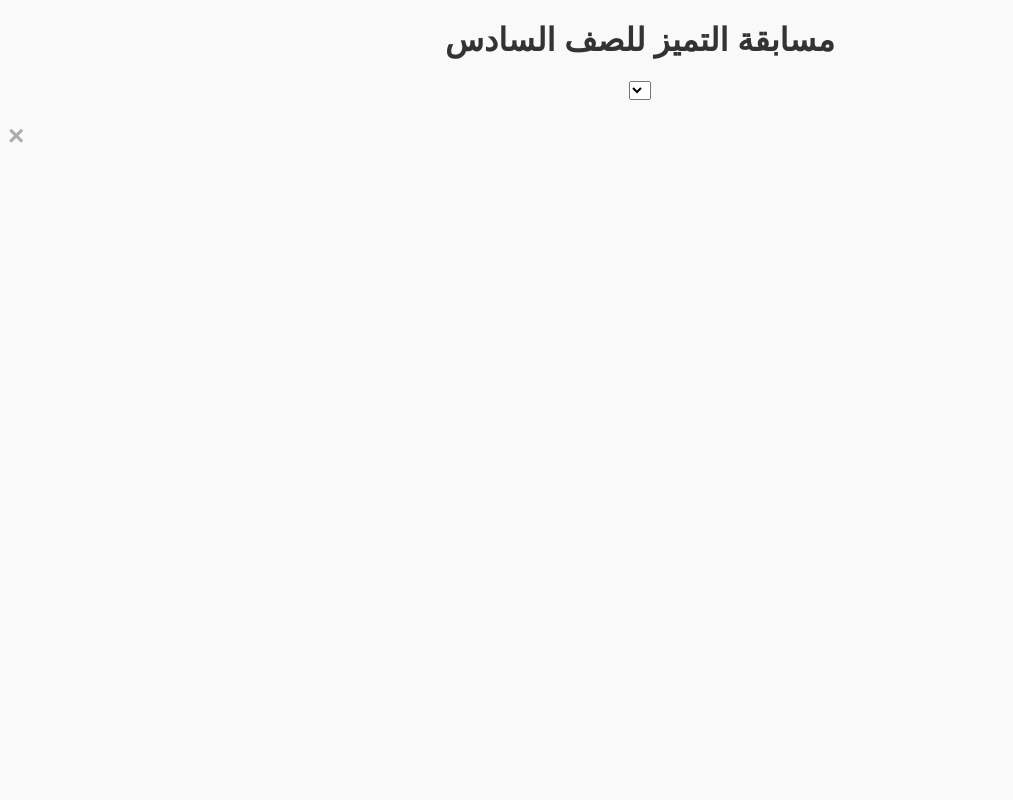
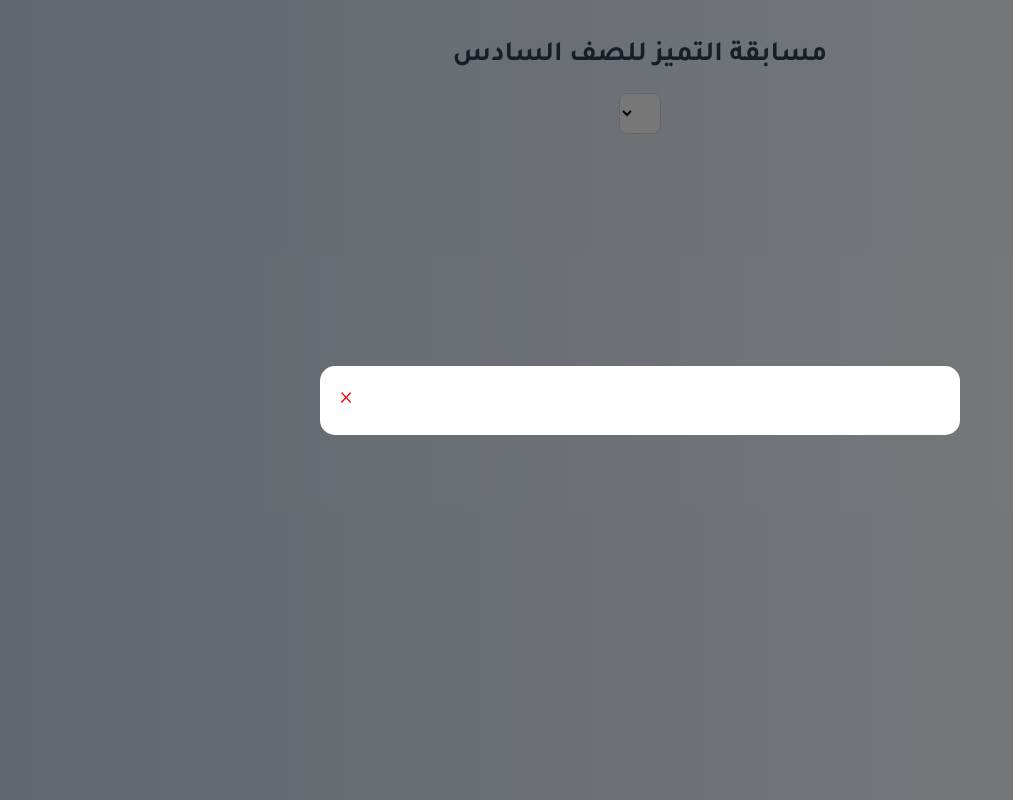
Before and after one commit to awad299/ranking-project, a plain HTML site: page index.html in a window 1280 px wide. Shown: the whole page, without its empty margins (0-1013 px from the left). Drawn offline with Linux system fonts and the light colour scheme; no server answers.

Commit message:
Update style.css

```diff
--- a/style.css
+++ b/style.css
@@ -1,65 +1,105 @@
-
 body {
-  font-family: 'Arial', sans-serif;
-  direction: rtl;
+  font-family: 'Tajawal', sans-serif;
+  background: linear-gradient(to left, #f5f7fa, #c3cfe2);
+  margin: 0;
+  padding: 0;
   text-align: center;
-  background: #f9f9f9;
 }
 
-h1 {
-  color: #333;
+.container {
+  padding: 20px;
+}
+
+.title {
+  font-size: 28px;
+  color: #2c3e50;
+  margin-bottom: 20px;
+}
+
+select {
+  padding: 10px;
+  font-size: 16px;
+  margin-bottom: 20px;
+  border-radius: 8px;
+  border: 1px solid #ccc;
 }
 
 table {
-  width: 90%;
-  margin: 20px auto;
+  width: 100%;
   border-collapse: collapse;
+  margin-top: 10px;
+  box-shadow: 0 0 10px rgba(0,0,0,0.1);
 }
 
 th, td {
   padding: 10px;
-  border: 1px solid #ccc;
+  border: 1px solid #ddd;
 }
 
 th {
-  background-color: #4CAF50;
-  color: white;
+  background-color: #2c3e50;
+  color: #fff;
 }
 
-.green { background-color: #d4edda; }
-.orange { background-color: #fff3cd; }
-.red { background-color: #f8d7da; }
+tr:nth-child(even) {
+  background-color: #f2f2f2;
+}
 
-.modal {
-  display: none;
+tr:hover {
+  background-color: #dff9fb;
+  cursor: pointer;
+}
+
+.popup {
   position: fixed;
-  z-index: 1;
-  padding-top: 100px;
+  top: 0;
   left: 0;
-  top: 0;
   width: 100%;
   height: 100%;
-  overflow: auto;
-  background-color: rgba(0,0,0,0.4);
+  background: rgba(0,0,0,0.5);
+  display: flex;
+  justify-content: center;
+  align-items: center;
+  z-index: 999;
 }
 
-.modal-content {
-  background-color: #fff;
-  margin: auto;
+.popup-content {
+  background: #fff;
+  border-radius: 15px;
   padding: 20px;
-  border: 1px solid #888;
-  width: 80%;
+  width: 90%;
+  max-width: 600px;
+  animation: slideDown 0.5s ease;
+}
+
+@keyframes slideDown {
+  from {transform: translateY(-50px); opacity: 0;}
+  to {transform: translateY(0); opacity: 1;}
 }
 
 .close {
-  color: #aaa;
   float: left;
-  font-size: 28px;
-  font-weight: bold;
+  font-size: 24px;
+  cursor: pointer;
+  color: red;
 }
 
-.close:hover, .close:focus {
-  color: black;
-  text-decoration: none;
-  cursor: pointer;
+.fade-in {
+  animation: fadeIn 1s ease;
 }
+
+@keyframes fadeIn {
+  from { opacity: 0; transform: scale(0.95);}
+  to { opacity: 1; transform: scale(1);}
+}
+
+@media (max-width: 768px) {
+  th, td {
+    font-size: 14px;
+    padding: 8px;
+  }
+
+  .popup-content {
+    width: 95%;
+  }
+}
```
